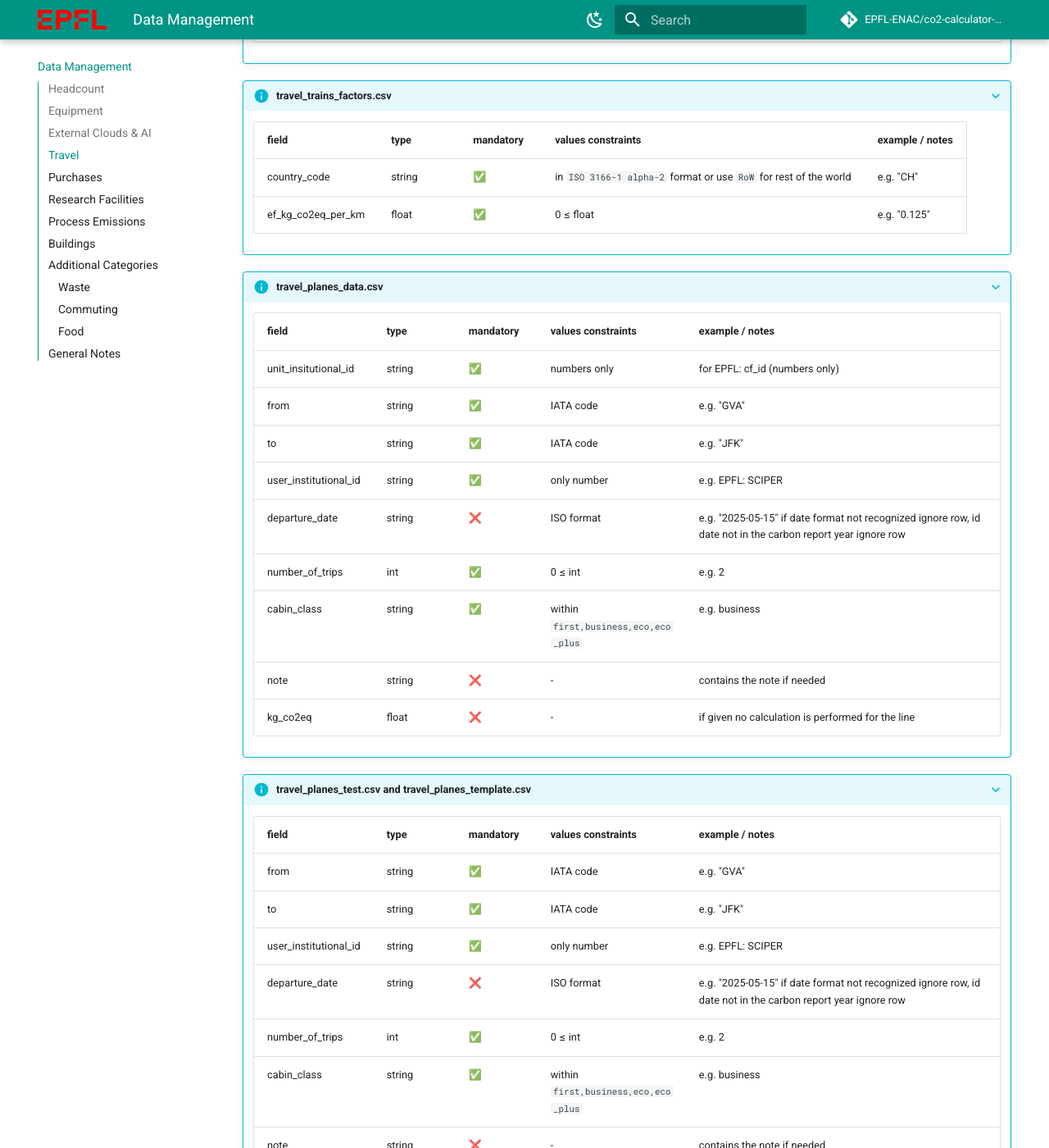
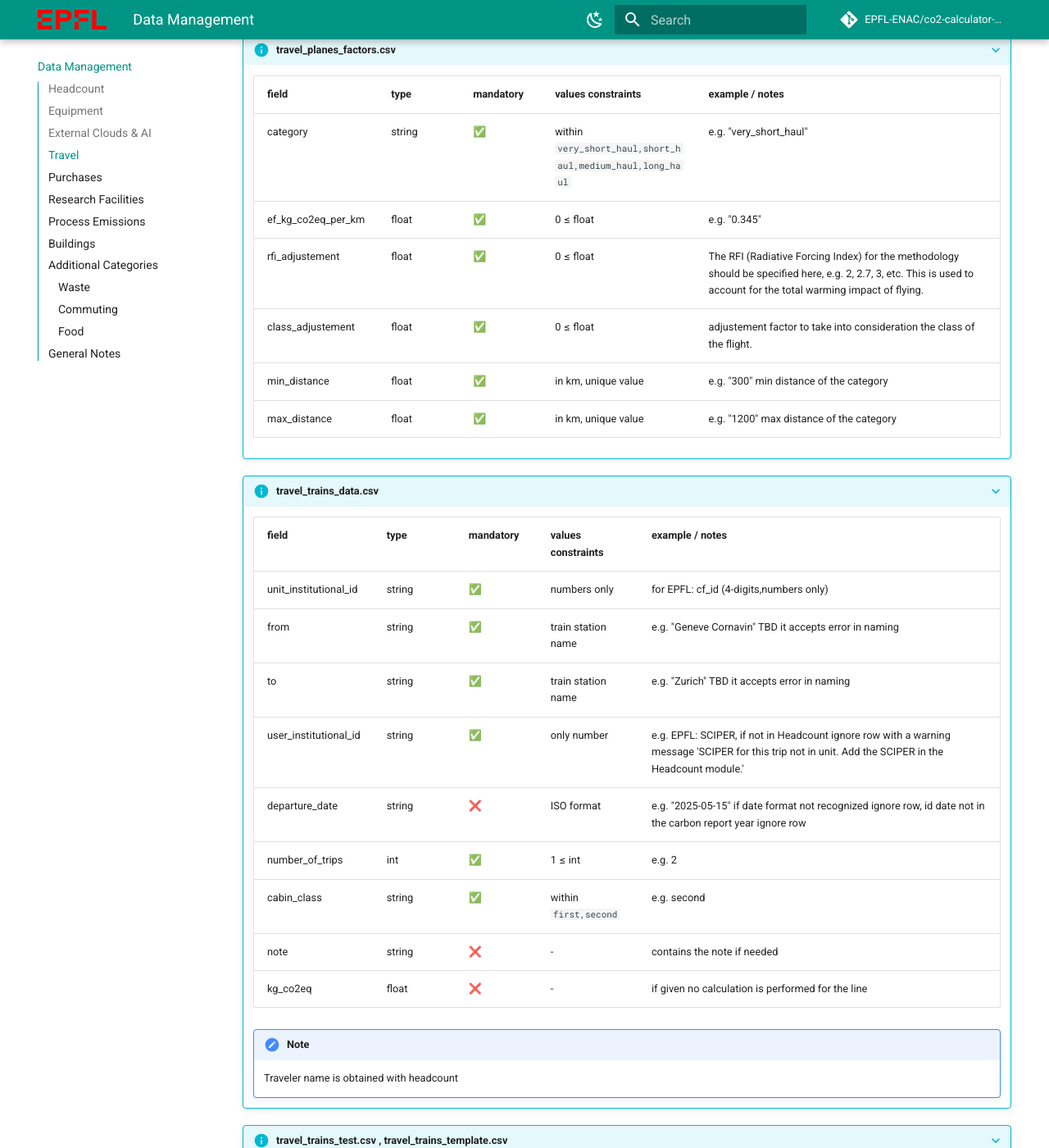
Before and after one commit to EPFL-ENAC/co2-calculator-back-office-doc, an MkDocs documentation site: the page built from docs/data-description.md, in a window 1280 px wide and 1400 px high, scrolled down 7569 px. Shown: the whole window at 82% size. Built offline with MkDocs 1.6.1 and Material for MkDocs 9.7.7, drawn with Linux system fonts in a browser that asks for light colours; comment, search, counter and statistics services are not loaded; some of the changed text lies outside the part shown.

Commit message:
Update travel data fields for planes and trains

```diff
--- a/docs/data-description.md
+++ b/docs/data-description.md
@@ -145,6 +145,43 @@ This guide provides comprehensive data validation schemas for all modules in the
 
 ## Travel
 
+???+ info "travel_planes_data.csv"
+
+    | field | type | mandatory | values constraints | example / notes |
+    |-------|------|-----------|-------------------|-------------------|
+    | unit_insitutional_id | string | ✅ | numbers only | for EPFL: cf_id (numbers only) |
+    | from | string | ✅ | IATA code | e.g. "GVA" |
+    | to | string | ✅ | IATA code | e.g. "JFK" |
+    | user_institutional_id | string | ✅ | only number | e.g. EPFL: SCIPER |
+    | departure_date | string | ❌ | ISO format | e.g. "2025-05-15" if date format not recognized ignore row, id date not in the carbon report year ignore row |
+    | number_of_trips | int | ✅ | 1 ≤ int | e.g. 2 |
+    | cabin_class | string | ✅ | within `first,business,eco` | e.g. business. For EPFL when taken from API, premium economy needs to be classifed as eco |
+    | note | string | ❌ | - | contains the note if needed |
+    | kg_co2eq | float | ❌ | - | if given no calculation is performed for the line |
+
+???+ info "travel_planes_test.csv and travel_planes_template.csv"
+
+    | field | type | mandatory | values constraints | example / notes |
+    |-------|------|-----------|-------------------|-------------------|
+    | from | string | ✅ | IATA code | e.g. "GVA" |
+    | to | string | ✅ | IATA code | e.g. "JFK" |
+    | user_institutional_id | string | ✅ | only number | e.g. EPFL: SCIPER |
+    | departure_date | string | ❌ | ISO format | e.g. "2025-05-15" if date format not recognized ignore row, id date not in the carbon report year ignore row |
+    | number_of_trips | int | ✅ | 1 ≤ int | e.g. 2 |
+    | cabin_class | string | ✅ | within `first,business,eco` | e.g. business |
+    | note | string | ❌ | - | contains the note if needed |
+
+???+ info "travel_planes_factors.csv"
+
+    | field | type | mandatory | values constraints | example / notes |
+    |-------|------|-----------|-------------------|-------------------|
+    | category | string | ✅ | within `very_short_haul,short_haul,medium_haul,long_haul` | e.g. "very_short_haul" |
+    | ef_kg_co2eq_per_km | float | ✅ | 0 ≤ float | e.g. "0.345" |
+    | rfi_adjustement | float | ✅ | 0 ≤ float | The RFI (Radiative Forcing Index) for the methodology should be specified here, e.g. 2, 2.7, 3, etc. This is used to account for the total warming impact of flying. |
+    | class_adjustement | float | ✅ | 0 ≤ float | adjustement factor to take into consideration the class of the flight.  |
+    | min_distance | float | ✅ | in km, unique value | e.g. "300" min distance of the category |
+    | max_distance | float | ✅ | in km, unique value | e.g. "1200" max distance of the category |
+
 ???+ info "travel_trains_data.csv"
 
     | field | type | mandatory | values constraints | example / notes |
@@ -152,10 +189,10 @@ This guide provides comprehensive data validation schemas for all modules in the
     | unit_institutional_id | string | ✅ | numbers only | for EPFL: cf_id (4-digits,numbers only) |
     | from | string | ✅ | train station name | e.g. "Geneve Cornavin" TBD  it accepts error in naming |
     | to | string | ✅ | train station name | e.g. "Zurich" TBD it accepts error in naming |
-    | user_institutional_id | string | ✅ | only number | e.g. EPFL: SCIPER, if not in Headcount ignore row |
+    | user_institutional_id | string | ✅ | only number | e.g. EPFL: SCIPER, if not in Headcount ignore row with a warning message 'SCIPER for this trip not in unit. Add the SCIPER in the Headcount module.' |
     | departure_date | string | ❌ | ISO format | e.g. "2025-05-15" if date format not recognized ignore row, id date not in the carbon report year ignore row |
-    | number_of_trips | int | ✅ | 0 ≤ int | e.g. 2 |
-    | cabin_class | string | ✅ | within `class_1,class_2` | e.g. class_2 |
+    | number_of_trips | int | ✅ | 1 ≤ int | e.g. 2 |
+    | cabin_class | string | ✅ | within `first,second` | e.g. second |
     | note | string | ❌ | - | contains the note if needed |
     | kg_co2eq | float | ❌ | - | if given no calculation is performed for the line |
 
@@ -170,8 +207,8 @@ This guide provides comprehensive data validation schemas for all modules in the
     | to | string | ✅ | train station name | e.g. "Zurich"  TBD it accepts error in naming |
     | user_institutional_id | string | ✅ | only number | e.g. EPFL: SCIPER, if not in Headcount row ignore |
     | departure_date | string | ❌ | ISO format | e.g. "2025-05-15" if date format not recognized ignore row, id date not in the carbon report year ignore row |
-    | number_of_trips | int | ✅ | 0 ≤ int | e.g. 2 |
-    | cabin_class | string | ✅ | within `class_1,class_2` | e.g. class_2 |
+    | number_of_trips | int | ✅ | 1 ≤ int | e.g. 2 |
+    | cabin_class | string | ✅ | within `first,second` | e.g. second |
     | note | string | ❌ | - | contains the note if needed |
 
 ???+ info "travel_trains_factors.csv"
@@ -181,41 +218,6 @@ This guide provides comprehensive data validation schemas for all modules in the
     | country_code | string | ✅ | in `ISO 3166-1 alpha-2` format or use `RoW` for rest of the world | e.g. "CH" |
     | ef_kg_co2eq_per_km | float | ✅ | 0 ≤ float | e.g. "0.125" |
 
-???+ info "travel_planes_data.csv"
-
-    | field | type | mandatory | values constraints | example / notes |
-    |-------|------|-----------|-------------------|-------------------|
-    | unit_insitutional_id | string | ✅ | numbers only | for EPFL: cf_id (numbers only) |
-    | from | string | ✅ | IATA code | e.g. "GVA" |
-    | to | string | ✅ | IATA code | e.g. "JFK" |
-    | user_institutional_id | string | ✅ | only number | e.g. EPFL: SCIPER |
-    | departure_date | string | ❌ | ISO format | e.g. "2025-05-15" if date format not recognized ignore row, id date not in the carbon report year ignore row |
-    | number_of_trips | int | ✅ | 0 ≤ int | e.g. 2 |
-    | cabin_class | string | ✅ | within `first,business,eco,eco_plus` | e.g. business |
-    | note | string | ❌ | - | contains the note if needed |
-    | kg_co2eq | float | ❌ | - | if given no calculation is performed for the line |
-
-???+ info "travel_planes_test.csv and travel_planes_template.csv"
-
-    | field | type | mandatory | values constraints | example / notes |
-    |-------|------|-----------|-------------------|-------------------|
-    | from | string | ✅ | IATA code | e.g. "GVA" |
-    | to | string | ✅ | IATA code | e.g. "JFK" |
-    | user_institutional_id | string | ✅ | only number | e.g. EPFL: SCIPER |
-    | departure_date | string | ❌ | ISO format | e.g. "2025-05-15" if date format not recognized ignore row, id date not in the carbon report year ignore row |
-    | number_of_trips | int | ✅ | 0 ≤ int | e.g. 2 |
-    | cabin_class | string | ✅ | within `first,business,eco,eco_plus` | e.g. business |
-    | note | string | ❌ | - | contains the note if needed |
-
-???+ info "travel_planes_factors.csv"
-
-    | field | type | mandatory | values constraints | example / notes |
-    |-------|------|-----------|-------------------|-------------------|
-    | category | string | ✅ | within `very_short_haul,short_haul,medium_haul,long_haul` | e.g. "very_short_haul" |
-    | ef_kg_co2eq_per_km | float | ✅ | 0 ≤ float | e.g. "0.345" |
-    | rfi_adjustement | float | ✅ | 0 ≤ int | The RFI (Radiative Forcing Index) for the methodology should be specified here, e.g. 2, 2.7, 3, etc. This is used to account for the total warming impact of flying. |
-    | min_distance | float | ✅ | in km, unique value | e.g. "300" min distance of the category |
-    | max_distance | float | ✅ | in km, unique value | e.g. "1200" max distance of the category |
 
 ---
 
```
